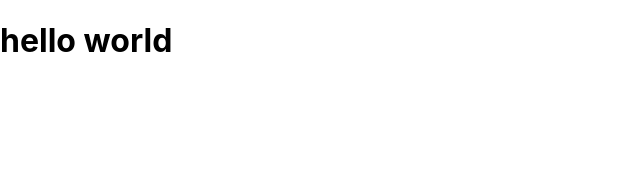
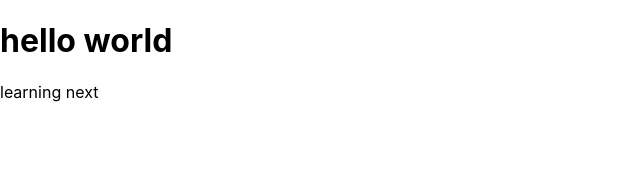
Before and after one commit to mvykool/nextjs-course, a Next.js app in the folder next-course/: page / in a window 1280 px wide. Shown: the top 172 px of the page, without its empty margins (0-640 px from the left). Built offline with nearby package versions, Linux system fonts and the light colour scheme.

Commit message:
adding more stuff

```diff
--- a/next-course/pages/index.js
+++ b/next-course/pages/index.js
@@ -4,6 +4,7 @@ export default function Home() {
   return (
     <div>
     <h1>hello world</h1>
+    <p>learning next</p>
     </div>
   )
 }
```
